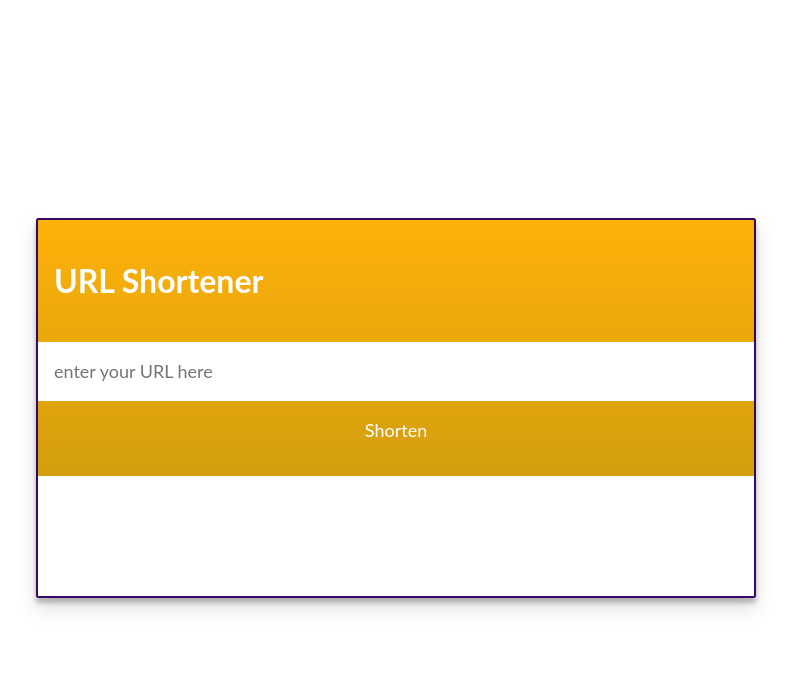
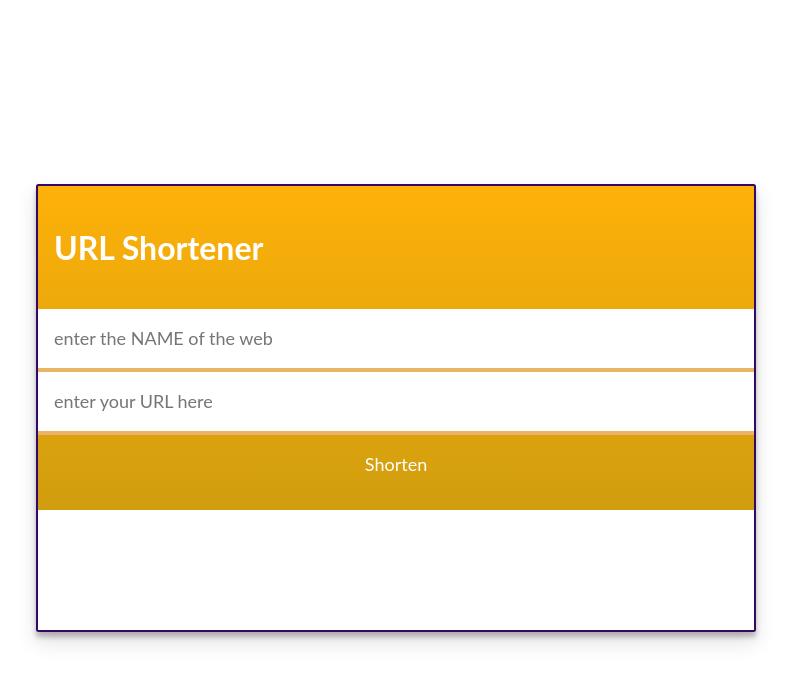
Before and after one commit to ernurtorekul/upskillcampus, a Django app: page / in a window 1280 px wide. Shown: the top 675 px of the page, without its empty margins (244-1035 px from the left). Run offline with Django 4.2, Linux system fonts and the light colour scheme; some libraries are stand-ins or nearby versions.

Commit message:
wanna merge version

```diff
--- a/url_shortener/shortener/models.py
+++ b/url_shortener/shortener/models.py
@@ -4,5 +4,6 @@ from django.db import models
 # Create your models here.
 
 class URL(models.Model):
+    name = models.CharField(max_length = 255)
     link = models.CharField(max_length = 10000)
     uuid = models.CharField(max_length = 10)
--- a/url_shortener/shortener/views.py
+++ b/url_shortener/shortener/views.py
@@ -10,9 +10,10 @@ def index(request):
 
 def create(request):
     if request.method == 'POST':
+        name = request.POST['name']
         link = request.POST['link']
         uid = str(uuid.uuid4())[:5]
-        new_url = URL(link=link, uuid=uid)
+        new_url = URL(name = name, link=link, uuid=uid)
         new_url.save()
         return HttpResponse(uid)
 
--- a/url_shortener/templates/index.html
+++ b/url_shortener/templates/index.html
@@ -51,6 +51,10 @@ input {
   width: 100%;
 }
 
+input, #name{
+  border-bottom: 4px solid rgba(223, 139, 20, 0.642);
+}
+
 input, #link{
     font-size: 18px;
 }
@@ -82,10 +86,11 @@ section {
   <h1>URL Shortener</h1>
   <form id="post-form">
     {% csrf_token %}
-  <input type="text" name="link" id="link" placeholder="enter your URL here">
-  <div class="buttons">
-    <button type="submit" id="shorten">Shorten</button>
-  </div>
+    <input type="text" name="name" id="name" placeholder="enter the NAME of the web">
+    <input type="text" name="link" id="link" placeholder="enter your URL here">
+    <div class="buttons">
+      <button type="submit" id="shorten">Shorten</button>
+    </div>
   </form>
 
   <section id="section"><h2></h2></section>
@@ -100,6 +105,7 @@ section {
       type:'POST',
       url:'/create',
       data:{
+        name:$('#name').val(),
         link:$('#link').val(),
         csrfmiddlewaretoken:$('input[name=csrfmiddlewaretoken]').val(),
       },
```
Also changed, not shown: url_shortener/db.sqlite3, url_shortener/shortener/migrations/0002_url_name.py (added).
